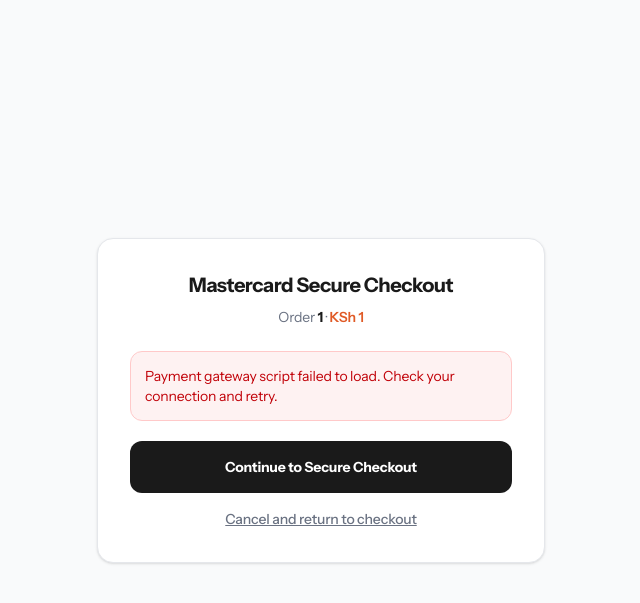
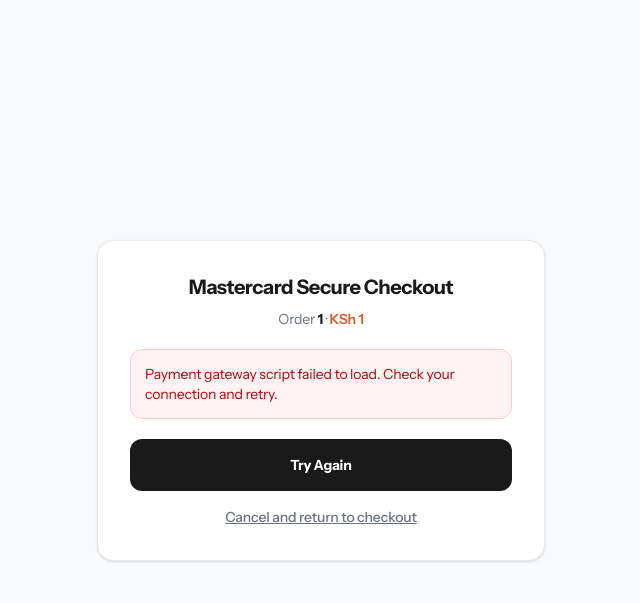
Before and after one commit to TeemoreG/evopay-checkout, a Laravel app: template resources/views/checkout/mpgs.blade.php in a window 1280 px wide. Shown: the top 603 px of the page, without its empty margins (319-959 px from the left). Run offline with Laravel 12, Linux system fonts and the light colour scheme; the template is opened without the code that fills it: most values are stand-ins (such as "Sample title", 1, 10 or a date in 2020); style sheets or scripts are compiled from the project's sources.

Commit message:
Improved site

```diff
--- a/resources/views/checkout/mpgs.blade.php
+++ b/resources/views/checkout/mpgs.blade.php
@@ -14,19 +14,21 @@
 <body class="min-h-screen bg-brand-light text-brand-dark flex items-center justify-center p-4">
     <div class="bg-white rounded-2xl border border-brand-border p-6 md:p-8 shadow-sm max-w-md w-full text-center">
         <h1 class="text-xl font-bold text-brand-dark mb-2">Mastercard Secure Checkout</h1>
-        <p class="text-sm text-gray-500 mb-6">
+        <p class="text-sm text-gray-500">
             Order <strong class="text-brand-dark">{{ $order->order_number }}</strong> ·
             <span class="font-semibold text-brand-primary">KSh {{ number_format($order->total_amount, 0) }}</span>
         </p>
+        <p id="statusText" class="text-xs text-gray-400 mt-3">Connecting to Mastercard, please wait...</p>
 
-        <div id="errorBox" class="hidden mb-5 rounded-xl border border-red-200 bg-red-50 p-3.5 text-sm text-red-700 text-left"></div>
+        <div id="errorBox" class="hidden mt-5 rounded-xl border border-red-200 bg-red-50 p-3.5 text-sm text-red-700 text-left"></div>
 
+        <div id="errorActions" class="hidden mt-5">
             <button
                 type="button"
                 onclick="launchCheckout()"
                 class="w-full bg-brand-dark text-white py-4 rounded-xl font-bold text-sm hover:bg-black transition cursor-pointer"
             >
-            Continue to Secure Checkout
+                Try Again
             </button>
 
             <a
@@ -36,10 +38,13 @@
                 Cancel and return to checkout
             </a>
         </div>
+    </div>
 
     <script>
         function errorCallback(error) {
             console.error('MPGS Checkout Error:', error);
+            document.getElementById('statusText').classList.add('hidden');
+            document.getElementById('errorActions').classList.remove('hidden');
             var box = document.getElementById('errorBox');
             box.classList.remove('hidden');
             box.textContent = (error && error.explanation)
```
Lines whose indentation alone changed are shown as unchanged.
